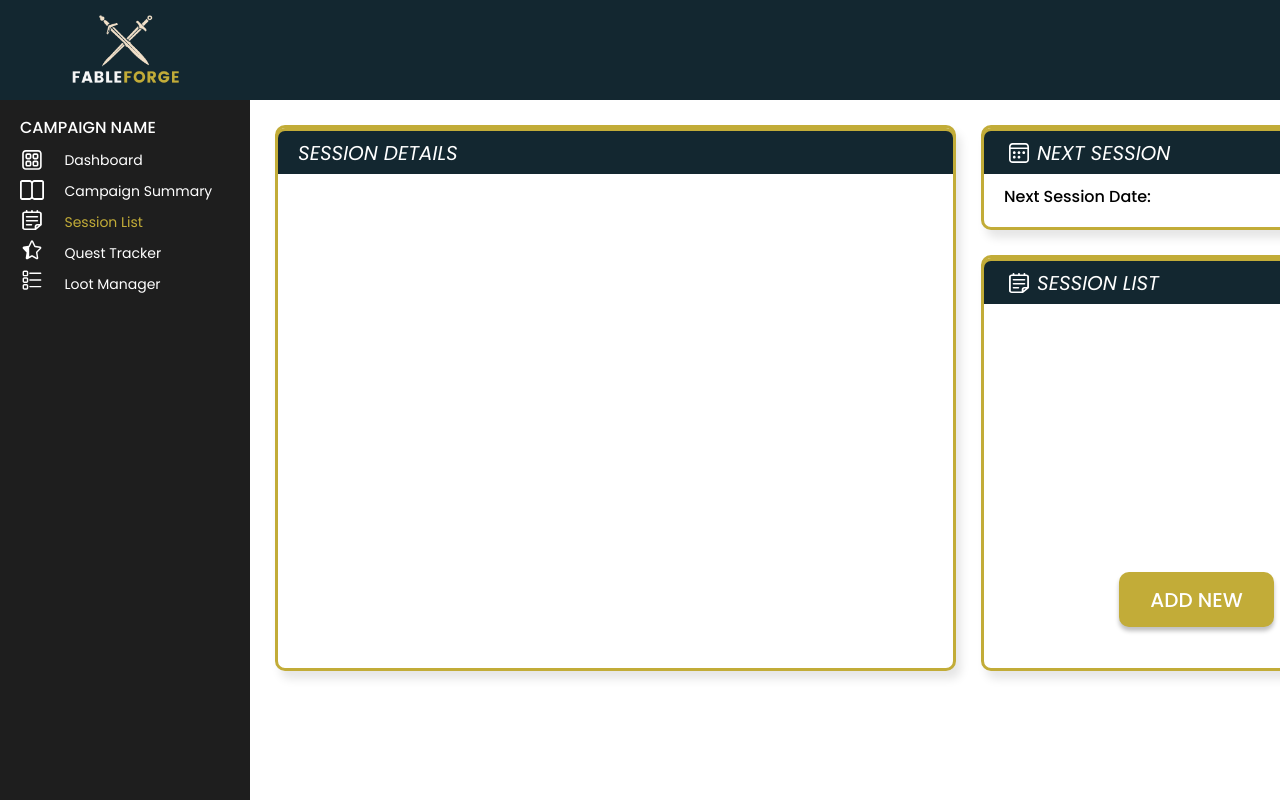
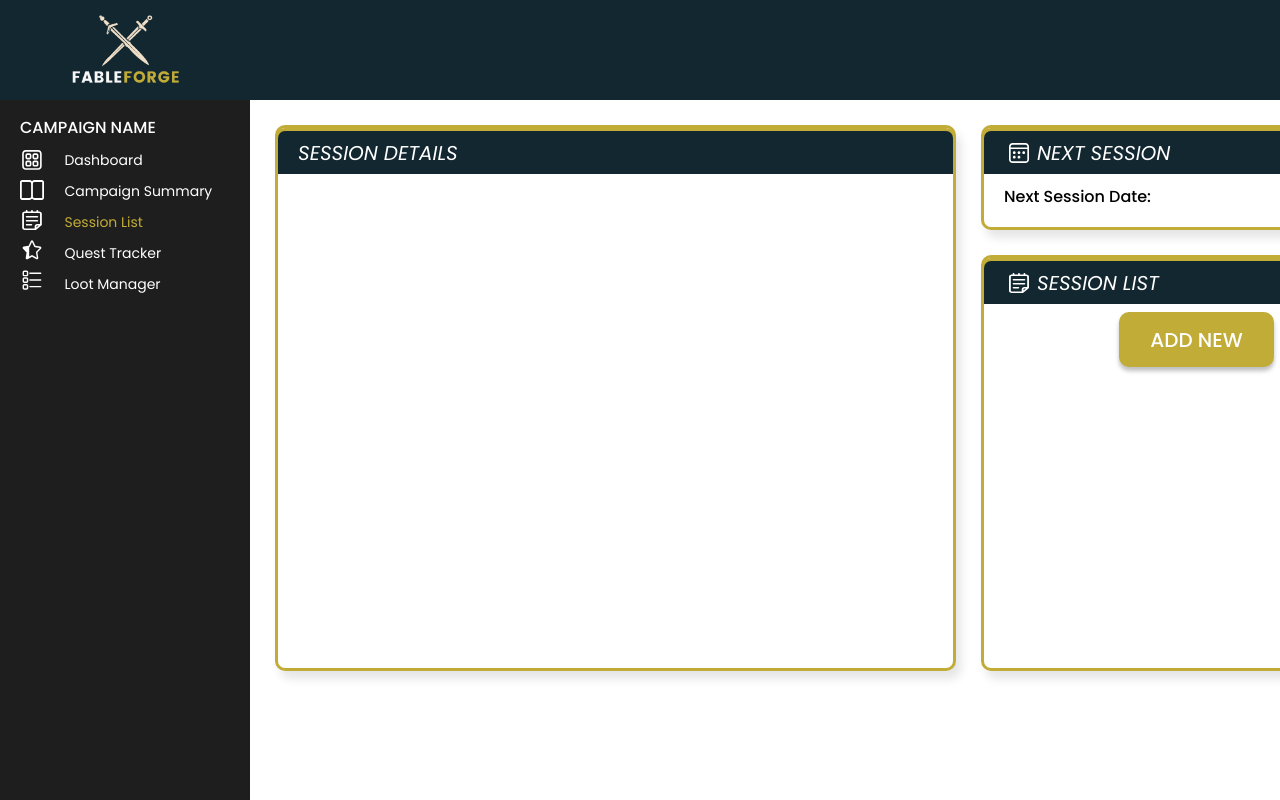
Before and after one commit to alliebourden/fableforge, a React (Vite) app: page /session-list in a window 1280 px wide. Shown: the top 800 px of the page. Built offline with nearby package versions, Linux system fonts and the light colour scheme.

Commit message:
style - min-heigh and hover for session list

```diff
--- a/src/App.css
+++ b/src/App.css
@@ -206,7 +206,7 @@
   flex-direction: column;
   align-items: center;
   width: 425px;
-  height: 410px;
+  min-height: 410px;
   flex-shrink: 0;
   border-radius: 10px;
   border: 3px solid #c2ac38;
@@ -255,6 +255,12 @@
   flex-direction: column;
 }
 
+.session-list-body p:hover {
+  color: #c2ac38;
+  transition: ease-in-out 0.3s;
+  cursor: pointer;
+}
+
 .next-session {
   border-radius: 10px;
   border: 3px solid #c2ac38;
@@ -293,7 +299,7 @@
 }
 
 .list-of-sessions {
-  height: 260px;
+  /* height: 260px; */
 }
 
 .selected-date {
```
Also changed, not shown: src/components/SessionEditor.jsx (+0 -10 lines).
